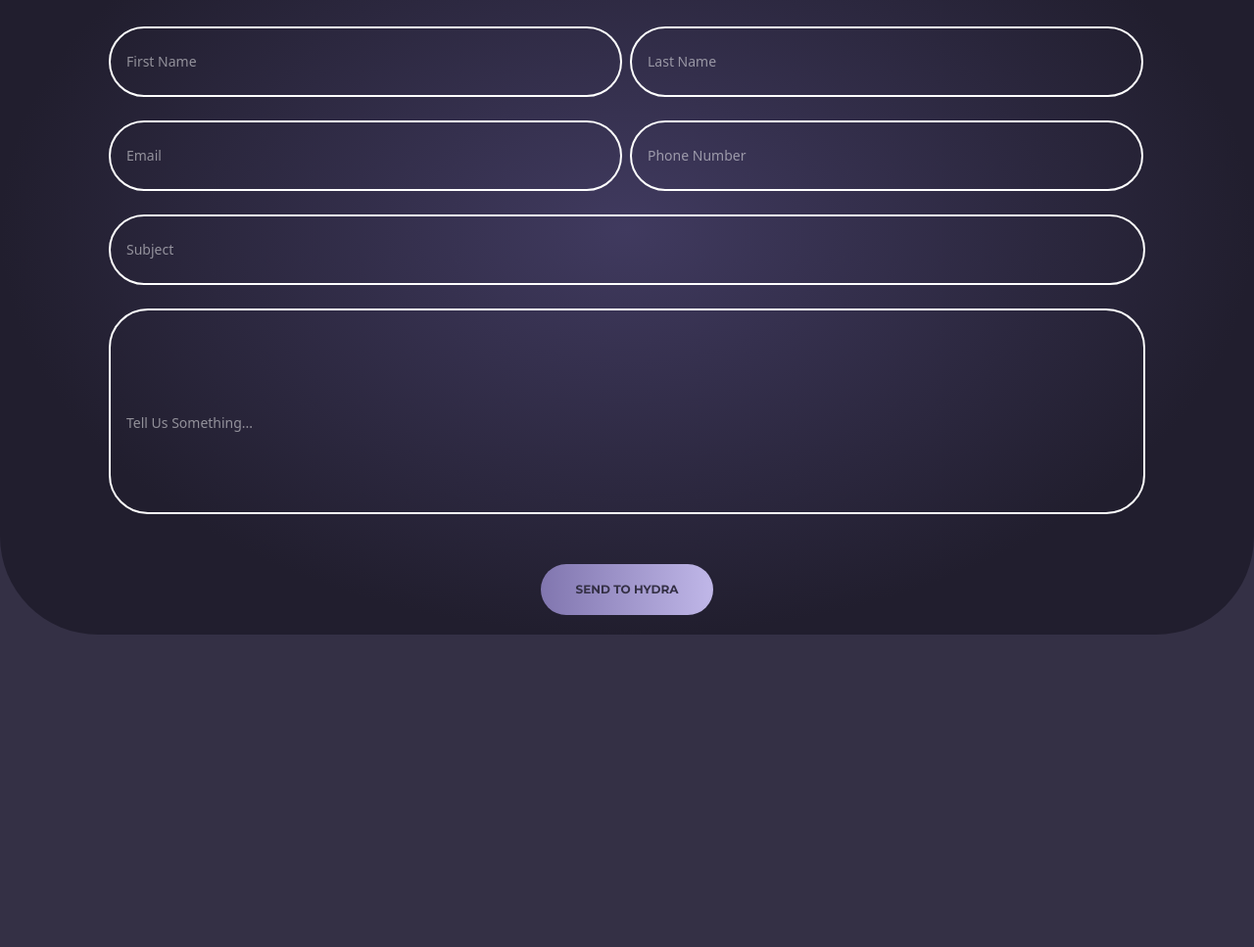
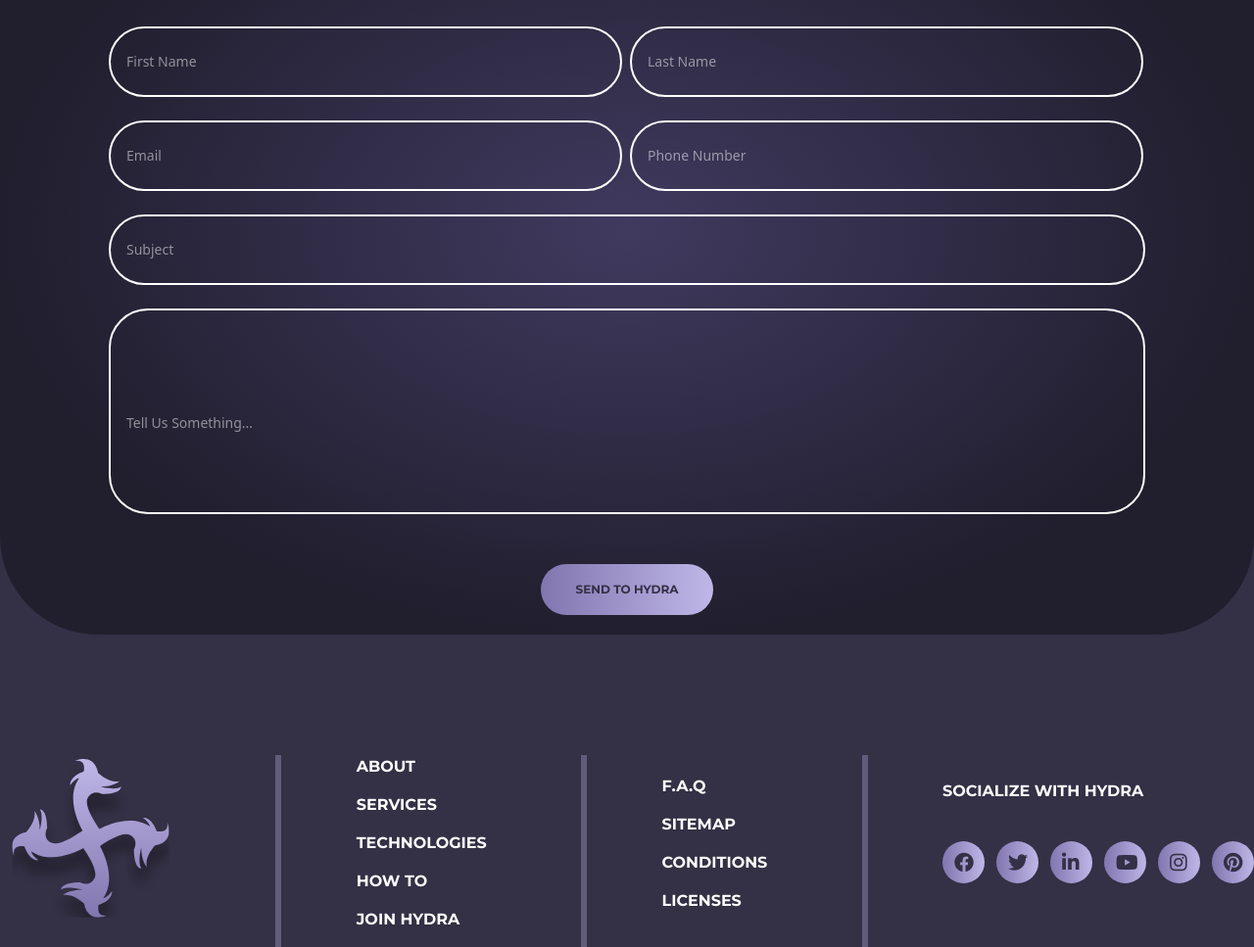
Before and after one commit to JumanazarovZufarbek/HYDRA, a website: page index.html in a window 1280 px wide. Shown: the part 4878-5845 px from the top of the page at 98% size. Before the commit the page ends 5526 px from the top, so only its background shows below. Drawn offline with Linux system fonts and the light colour scheme.

Commit message:
HYDRA project neend

```diff
--- a/index.html
+++ b/index.html
@@ -411,10 +411,12 @@
 
             <!-- join hydra start -->
 
-            <div class="bg-[radial-gradient(50%_50%_at_50%_50%,_#403A5F_0%,_#211E2E_100%)] p-5 rounded-[100px] mt-[112px] flex flex-col items-center justify-center pb-[px] pt-[50px]">
+            <div
+                class="bg-[radial-gradient(50%_50%_at_50%_50%,_#403A5F_0%,_#211E2E_100%)] p-5 rounded-[100px] mt-[112px] flex flex-col items-center justify-center pb-[px] pt-[50px]">
                 <div class="flex flex-col items-center justify-center">
                     <h1 class="font-[Montserrat] text-[36px] text-white">JOIN HYDRA</h1>
-                    <h1 class="font-[Montserrat regular] text-[36px] text-[#C0B7E8] mt-[5px]">Let’s Build Your VR Experience</h1>
+                    <h1 class="font-[Montserrat regular] text-[36px] text-[#C0B7E8] mt-[5px]">Let’s Build Your VR
+                        Experience</h1>
                 </div>
 
                 <div class="mt-[20px]">
@@ -472,7 +474,8 @@
 
                     <div class="mt-[51px] flex flex-col items-center justify-center">
                         <a href="#!"
-                        class="font-[Montserrat] text-[12px] text-[#343045] font-bold bg-gradient-to-r from-[#8176AF] to-[#C0B7E8] pt-[17px] pr-[35px] pb-[17px] pl-[35px] rounded-[40px]">SEND TO HYDRA</a>
+                            class="font-[Montserrat] text-[12px] text-[#343045] font-bold bg-gradient-to-r from-[#8176AF] to-[#C0B7E8] pt-[17px] pr-[35px] pb-[17px] pl-[35px] rounded-[40px]">SEND
+                            TO HYDRA</a>
                     </div>
                 </div>
             </div>
@@ -483,6 +486,68 @@
 
     <!-- main end -->
 
+    <!-- footer start -->
+
+    <footer class="max-w-[1280px] w-[100%] m-auto ">
+        <div class="mt-[123px] flex justify-between items-center">
+            <div>
+                <img src="./public/logo.svg" alt="" class="w-[185px] h-[187px]">
+            </div>
+
+            <div class="border-[3px] h-[196px] w-0 border-[#C0B7E854] ml-[20px]"></div>
+
+            <div class="flex flex-col gap-[15px]">
+                <a href="" class="font-[Montserrat] text-[16px] text-white">ABOUT</a>
+                <a href="" class="font-[Montserrat] text-[16px] text-white">SERVICES</a>
+                <a href="" class="font-[Montserrat] text-[16px] text-white">TECHNOLOGIES</a>
+                <a href="" class="font-[Montserrat] text-[16px] text-white">HOW TO</a>
+                <a href="" class="font-[Montserrat] text-[16px] text-white">JOIN HYDRA</a>
+                <div></div>
+            </div>
+
+            <div class="border-[3px] h-[196px] w-0 border-[#C0B7E854] ml-[20px]"></div>
+
+            <div class="flex flex-col gap-[15px]">
+                <a href="" class="font-[Montserrat] text-[16px] text-white">F.A.Q</a>
+                <a href="" class="font-[Montserrat] text-[16px] text-white">SITEMAP</a>
+                <a href="" class="font-[Montserrat] text-[16px] text-white">CONDITIONS</a>
+                <a href="" class="font-[Montserrat] text-[16px] text-white">LICENSES</a>
+                <div></div>
+            </div>
+
+            <div class="border-[3px] h-[196px] w-0 border-[#C0B7E854] ml-[20px]"></div>
+
+            <div class="flex flex-col gap-[39px]">
+                <h3 class="font-[Montserrat] text-[16px] text-white">SOCIALIZE WITH HYDRA</h3>
+                <div class="flex gap-3">
+                    <a href=""><i class="fab fa-facebook bg-gradient-to-r from-[#8176AF] to-[#C0B7E8]
+                    p-3 rounded-full font-[Montserrat] text-[#343045]
+                    w-[43px] h-[43px] flex items-center justify-center leading-none text-[20px]"></i></a>
+                    <a href=""><i class="fab fa-twitter bg-gradient-to-r from-[#8176AF] to-[#C0B7E8]
+                    p-3 rounded-full font-[Montserrat] text-[#343045]
+                    w-[43px] h-[43px] flex items-center justify-center leading-none text-[20px]"></i></a>
+                    <a href=""><i class="fab fa-linkedin-in bg-gradient-to-r from-[#8176AF] to-[#C0B7E8]
+                    p-3 rounded-full font-[Montserrat] text-[#343045]
+                    w-[43px] h-[43px] flex items-center justify-center leading-none text-[20px]"></i></a>
+                    <a href=""><i class="fab fa-youtube bg-gradient-to-r from-[#8176AF] to-[#C0B7E8]
+                    p-3 rounded-full font-[Montserrat] text-[#343045]
+                    w-[43px] h-[43px] flex items-center justify-center leading-none text-[20px]"></i></a>
+                    <a href=""><i class="fab fa-instagram bg-gradient-to-r from-[#8176AF] to-[#C0B7E8]
+                    p-3 rounded-full font-[Montserrat] text-[#343045]
+                    w-[43px] h-[43px] flex items-center justify-center leading-none text-[20px]"></i></a>
+                    <a href=""><i class="fab fa-pinterest bg-gradient-to-r from-[#8176AF] to-[#C0B7E8]
+                    p-3 rounded-full font-[Montserrat] text-[#343045]
+                    w-[43px] h-[43px] flex items-center justify-center leading-none text-[20px]"></i></a>
+                </div>
+                <div>
+                    <a href=""></a>
+                </div>
+            </div>
+        </div>
+    </footer>
+
+    <!-- footer end -->
+
 </body>
 
 </html>
```
Also changed, not shown: src/output.css.
